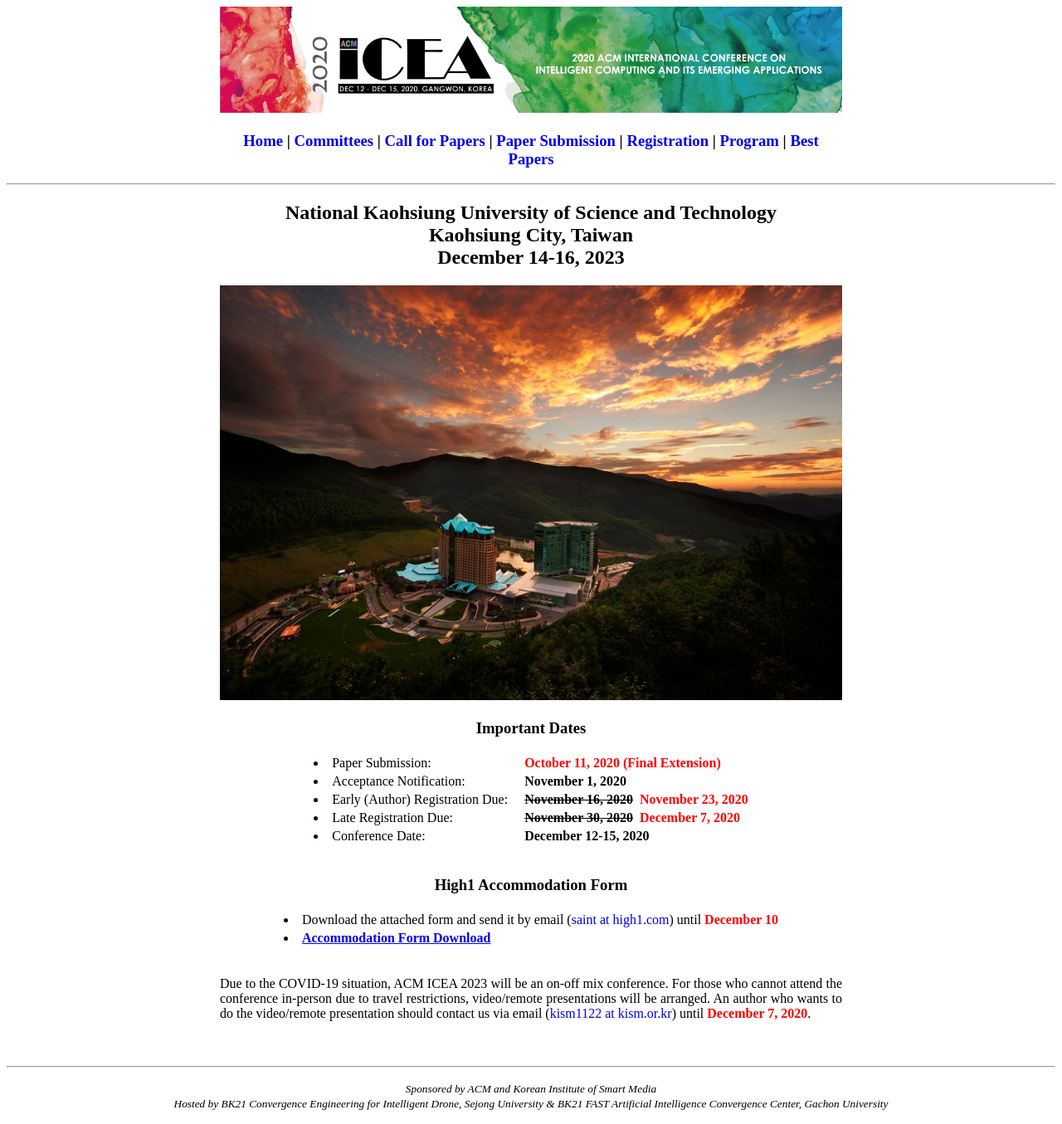
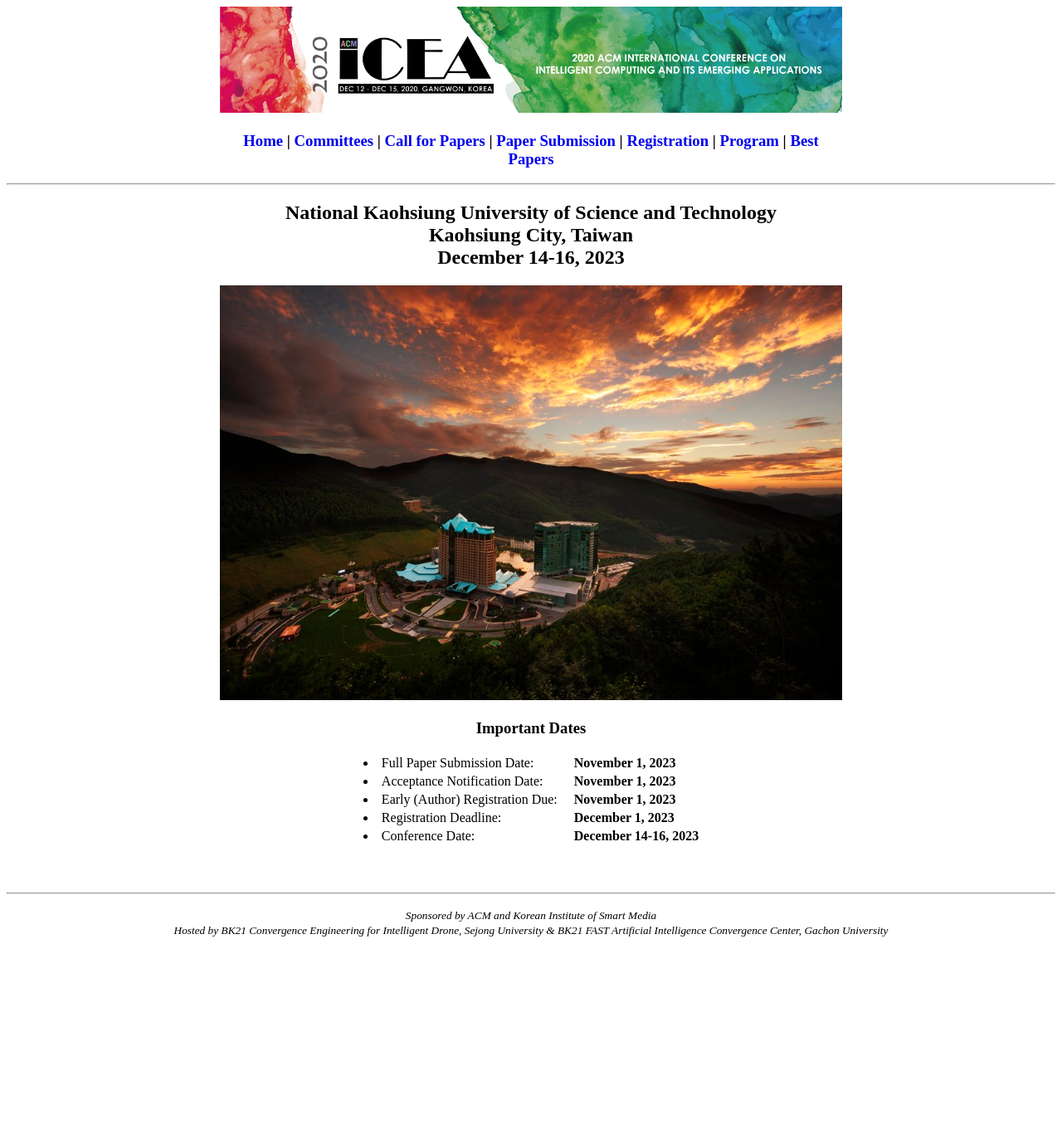
Before and after one commit to icea-conf/2023, a Jekyll site: the page built from index.html, in a window 1280 px wide. Shown: the whole page at 83% size. Built offline with Jekyll 4.4.1, drawn with Linux system fonts in a browser that asks for light colours; the list of posts is cut into pages by our own code; after the commit the page ends 1146 px from its top, so only the background shows below that.

Commit message:
Update index.html

```diff
--- a/index.html
+++ b/index.html
@@ -20,18 +20,18 @@
                         <tbody>
                               <tr>
                                     <td>
-                                          <li>Paper Submission: </li>
+                                          <li>Full Paper Submission Date: </li>
                                     </td>
                                     <td>
-                                          <b style="color:#FF0000">&nbsp; &nbsp; October 11, 2020 (Final Extension)</b>
+                                          <b>&nbsp; &nbsp; November 1, 2023</b>
                                     </td>
                               </tr>
                               <tr>
                                     <td>
-                                          <li>Acceptance Notification: </li>
+                                          <li>Acceptance Notification Date: </li>
                                     </td>
                                     <td>
-                                          <b>&nbsp; &nbsp; November 1, 2020</b>
+                                          <b>&nbsp; &nbsp; November 1, 2023</b>
                                     </td>
                               </tr>
                               <tr>
@@ -39,15 +39,15 @@
                                           <li>Early (Author) Registration Due: </li>
                                     </td>
                                     <td>
-                                          <b>&nbsp; &nbsp; <del>November 16, 2020</del></b><b style="color:#FF0000">&nbsp; November 23, 2020</b>
+                                          <b>&nbsp; &nbsp; November 1, 2023</b>
                                     </td>
                               </tr>
                               <tr>
                                     <td>
-                                          <li>Late Registration Due: </li>
+                                          <li>Registration Deadline: </li>
                                     </td>
                                     <td>
-                                          <b>&nbsp; &nbsp; <del>November 30, 2020</del></b><b style="color:#FF0000">&nbsp; December 7, 2020</b>
+                                          <b>&nbsp; &nbsp; December 1, 2023</b>
                                     </td>
                               </tr>
                               <tr>
@@ -55,30 +55,11 @@
                                           <li>Conference Date: </li>
                                     </td>
                                     <td>
-                                          <b>&nbsp; &nbsp; December 12-15, 2020</b>
+                                          <b>&nbsp; &nbsp; December 14-16, 2023</b>
                                     </td>
                               </tr>
                         </tbody>
                   </table>
             </div></br>
-
-            <div>
-                  <h3>High1 Accommodation Form</h3>
-                  <table>
-                        <tbody>
-                              <tr>
-                                    <td><li><a style="text-align: justify">Download the attached form and send it by email (<a style="text-decoration:none" href="mailto:saint@high1.com">saint at high1.com</a>) until <b style="color: #FF0000">December 10</b></a></li></td>
-                              </tr>
-                              <tr>
-                                    <td><li><a style="text-align: justify"><b><a href="https://icea-conf.github.io/2023/registration/high1-reservation-form.hwp">Accommodation Form Download</a></b></a></li>
-                              </tr>
-                        </tbody>
-                  </table>
-            </div></br>
-            </center>
-
-            <div>
-                  <p style="text-align: justify">Due to the COVID-19 situation, ACM ICEA 2023 will be an on-off mix conference. For those who cannot attend the conference in-person due to travel restrictions, video/remote presentations will be arranged. An author who wants to do the video/remote presentation should contact us via email (<a style="text-decoration:none" href="mailto:kism1122@kism.or.kr">kism1122 at kism.or.kr</a>) until <b style="color:#FF0000">December 7, 2020</b>.</p>
-            </div>
       </div>
 </div>
```
